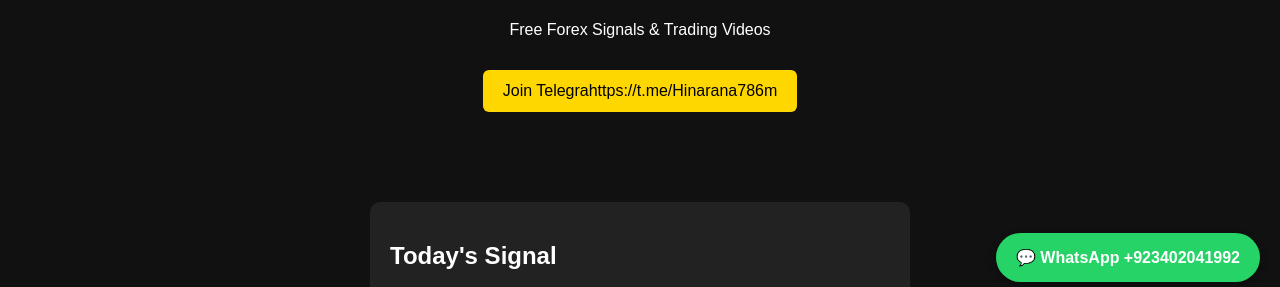
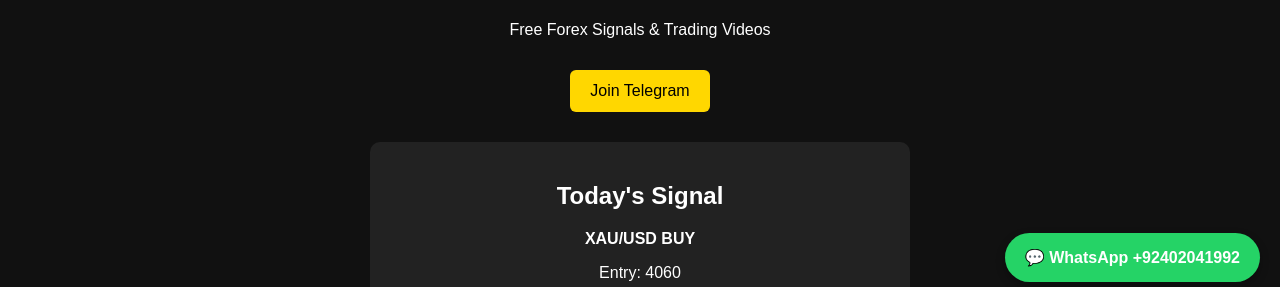
Before and after one commit to Forexqueen786/forex-queen, a plain HTML site: page index.html in a window 1280 px wide. Shown: the part 498-785 px from the top of the page. Drawn offline with Linux system fonts and the light colour scheme.

Commit message:
Fix HTML structure

```diff
--- a/index.html
+++ b/index.html
@@ -1,10 +1,7 @@
 <!DOCTYPE html>
 <html lang="en">
-<head><head>
-  <meta charset="UTF-8">
-  <meta name="viewport" content="width=device-width, initial-scale=1.0">
+<head>
 
-  <title>Forex Queen - Free Forex Signals & Trading Analysis</title>
 
   <meta name="description" content="Forex Queen provides free Forex trading signals, market analysis, educational content, Telegram updates and trading tips.">
 
@@ -94,8 +91,7 @@
 <div class="hero">
 <h1>Welcome to Forex Queen</h1>
 <p>Free Forex Signals & Trading Videos</p>
-<a class="button" href="https://t.me/">Join Telegrahttps://t.me/Hinarana786m</a>
-</div>
+<a class="button" href="https://t.me/Hinarana786" target="_blank">Join Telegram</a>
 
 <section id="signals">
 <div class="card">
@@ -117,7 +113,7 @@
 © 2026 Forex Queen
 </footer>
 
-</body><a href="https://wa.me/923402041992"
+<a href="https://wa.me/923402041992"
 style="
 position:fixed;
 bottom:20px;
@@ -130,6 +126,8 @@
 font-weight:bold;
 box-shadow:0 4px 10px rgba(0,0,0,.3);
 z-index:999;">
-💬 WhatsApp +923402041992
+💬 WhatsApp +92402041992
 </a>
+
+</body>
 </html>
```
